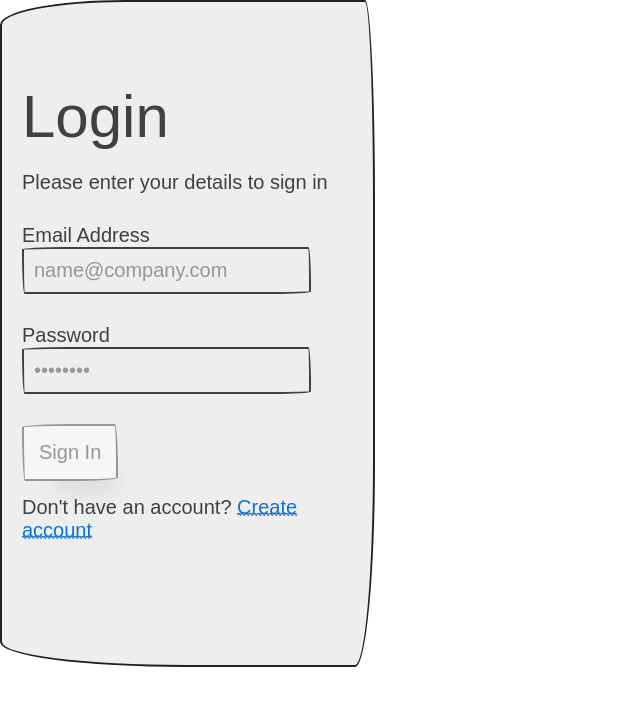
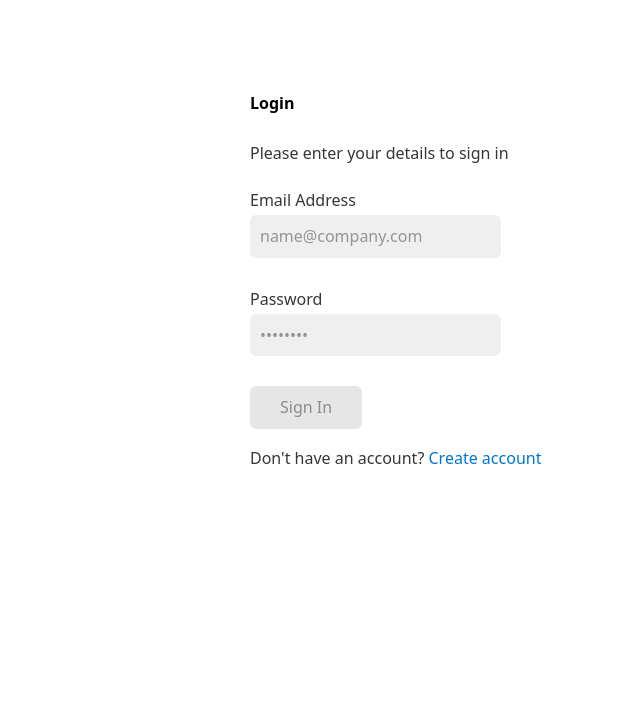
Before and after one commit to wspot-develop/sketch, a React (Vite) app: page /login in a window 1280 px wide. Shown: the top 706 px of the page, without its empty margins (0-640 px from the left). Built offline with nearby package versions, Linux system fonts and the light colour scheme; no server answers; a web font is replaced by a local one.

Commit message:
feat: change css

```diff
--- a/package.json
+++ b/package.json
@@ -14,6 +14,7 @@
     "@react-google-maps/api": "^2.20.8",
     "@tailwindcss/vite": "^4.1.18",
     "lucide-react": "^0.563.0",
+    "mvp.css": "^1.17.3",
     "papercss": "^1.9.2",
     "react": "^19.2.0",
     "react-dom": "^19.2.0",
--- a/src/App.tsx
+++ b/src/App.tsx
@@ -17,6 +17,8 @@ import Page from './pages/page';
 import ParkedWaitingPage from './pages/parked-waiting';
 import SearchSpotPage from './pages/search-spot-page';
 import Simulator from './pages/simulator';
+import LoginDesktop from './pages/login';
+
 
 
 function App() {
@@ -35,14 +37,15 @@ function App() {
         <Route path="/waiting" element={<WaitingPlacePage />} />
         <Route path="/car-start-parking/:user_id/:vehicle_id" element={<CarStartParkingPage />} />
         <Route path="/parking-spots/:vehicle_id" element={<ParkingSpotsPage />} />
-        <Route path="/login" element={<LoginPage />} />
+        <Route path="/login-mobile" element={<LoginPage />} />
+        <Route path="/login" element={<LoginDesktop />} />
         <Route path="/cars" element={<CarPage />} />
         <Route path="/cars/:vehicle_id" element={<CarNotificationPage />} />
         <Route path="/car-create" element={<CarCreatePage />} />
         <Route path="/register" element={<RegisterPage />} />
         <Route path="/page" element={<Page />} />
         <Route path="/" element={<Navigate to="/login" replace />} />
-        <Route path="/simulator" element={<Simulator />} />
+        <Route path="/simulator/:booking_id" element={<Simulator />} />
       </Routes>
     </Router>
     </WsProvider>
--- a/src/main.tsx
+++ b/src/main.tsx
@@ -1,7 +1,8 @@
 import { StrictMode } from 'react'
 import { createRoot } from 'react-dom/client'
 
-import 'papercss/dist/paper.min.css'
+//import 'papercss/dist/paper.min.css'
+import 'water.css/out/water.min.css'
 import './index.css'
 
 import App from './App.tsx'
--- /dev/null
+++ b/src/pages/login.tsx
@@ -0,0 +1,75 @@
+import React, { useState } from 'react';
+import { login } from '../api';
+import { useNavigate } from 'react-router-dom';
+
+const LoginPage: React.FC = () => {
+  const [email, setEmail] = useState('');
+  const [password, setPassword] = useState('');
+  const [message, setMessage] = useState('');
+  const navigate = useNavigate();
+
+  const isPasswordValid = password.length >= 6;
+
+  const handleSubmit = async (e: React.FormEvent) => {
+    setMessage('');
+    e.preventDefault();
+    try {
+      await login(email, password);
+      navigate('/simulator/booking-id');
+    } catch (error) {
+      setMessage(`Login failed. Please check your credentials and try again. ${new Date().toLocaleTimeString()}`);
+      console.error('Login failed:', error);
+    }
+  };
+
+  return (
+    <div className='container' >
+      <div >
+        <div className='pt-12 pb-6'>
+          <h2 className='pb-4'>Login</h2>
+          <p>Please enter your details to sign in</p>
+        </div>
+        <form onSubmit={handleSubmit} className='flex flex-col gap-6'>
+          <div>
+            <label htmlFor="email">Email Address</label>
+            <input
+              type="email"
+              id="email"
+              placeholder="name@company.com"
+              value={email}
+              onChange={(e) => setEmail(e.target.value)}
+              required
+            />
+          </div>
+          <div>
+            <label htmlFor="password">Password</label>
+            <input
+              type="password"
+              id="password"
+              placeholder="••••••••"
+              value={password}
+              onChange={(e) => setPassword(e.target.value)}
+              required
+              minLength={6}
+            />
+            {password.length > 0 && !isPasswordValid && (
+              <p className="text-red-500 text-sm mt-1">Password must be at least 6 characters</p>
+            )}
+          </div>
+          <div>
+
+            <button type="submit" disabled={!isPasswordValid}>
+              Sign In
+            </button>
+            {message && <p className='pt-3 text-red-700'>{message}</p>}
+          </div>
+        </form>
+        <div className="pt-3">
+          <p>Don't have an account? <a href="/register">Create account</a></p>
+        </div>
+      </div >
+    </div >
+  );
+};
+
+export default LoginPage;
--- a/src/pages/simulator.tsx
+++ b/src/pages/simulator.tsx
@@ -1,38 +1,21 @@
-import { useEffect, useMemo, useState } from 'react';
-import { GoogleMap, useJsApiLoader, Marker } from '@react-google-maps/api';
+import { useEffect, useState } from 'react';
+import { useSearchParams } from 'react-router-dom';
 import { useWs } from '../ws-provider';
-import { getBookings } from '../api';
-
-interface Booking {
-  id: string;
-  available_from: string;
-  latitude: string;
-  longitude: string;
-}
-
-const mapContainerStyle = { width: '100%', height: '400px' };
 
 const SimulatorPage: React.FC = () => {
+  const [searchParams] = useSearchParams();
   // eslint-disable-next-line @typescript-eslint/no-explicit-any
   const [message, setMessage] = useState<Record<string, any>>({})
-  const [bookingId, setBookingId] = useState('')
-  const [bookings, setBookings] = useState<Booking[]>([])
+  const [bookingId, setBookingId] = useState(searchParams.get('booking_id') ?? '')
   const [logs, setLogs] = useState<string[]>([])
   const { send, subscribe } = useWs();
 
-  const { isLoaded } = useJsApiLoader({
-    googleMapsApiKey: import.meta.env.VITE_GOOGLE_MAPS_API_KEY ?? '',
-  });
-
-  const center = useMemo(() => {
-    if (bookings.length === 0) return { lat: -33.45, lng: -70.65 };
-    const lats = bookings.map(b => parseFloat(b.latitude));
-    const lngs = bookings.map(b => parseFloat(b.longitude));
-    return {
-      lat: lats.reduce((a, b) => a + b, 0) / lats.length,
-      lng: lngs.reduce((a, b) => a + b, 0) / lngs.length,
-    };
-  }, [bookings]);
+  useEffect(() => {
+    const fromUrl = searchParams.get('booking_id');
+    if (fromUrl) {
+      send({ type: 'subscribe', channel: fromUrl });
+    }
+  }, [searchParams, send]);
 
   useEffect(() => {
     const log = (msg: string, ...args: unknown[]) => {
@@ -59,12 +42,6 @@ const SimulatorPage: React.FC = () => {
       unsubscribe()
     }
   }, [bookingId, send, subscribe])
-
-  useEffect(() => {
-    getBookings().then((res) => {
-      setBookings(res.data ?? res.bookings ?? []);
-    });
-  }, []);
 
   const onSubscribeHandle = (bookingId: string) => {
     send({ type: 'subscribe', channel: bookingId })
@@ -100,59 +77,42 @@ const SimulatorPage: React.FC = () => {
 
 
   return (
-    <div className='bg-white p-6 scroll-auto w-full'>
+    <div className='bg-white p-6 text-sx scroll-auto w-full'>
 
-      <div className='pt-12'>
-        <div className='flex'>
+      <div>
+        <div className='flex items-center gap-2'>
           <button onClick={() => onSubscribeHandle(bookingId)}>Subscribe</button>
-          <input className='w-full' type="text" value={bookingId} onChange={(event) => setBookingId(event.target.value)}></input>
+          <div>
+            <input type="text" value={bookingId} onChange={(event) => setBookingId(event.target.value)}></input>
+          </div>
         </div>
 
-        <div className='flex gap-3 justify-between'>
+        <div className='flex flex-col gap-3 justify-between'>
           <div>
-            <div className='pt-6'>[accept-match]</div>
+            <div className='pt-3'>[accept-match]</div>
             <button onClick={() => onAcceptMatchHandle(bookingId)}>Aceptar: que venga aparcar</button>
           </div>
 
           <div>
-            <div className='pt-6'>[accept-arrive]</div>
+            <div className='pt-3'>[accept-arrive]</div>
             <button onClick={() => onAcceptArriveHandle(bookingId)}>Aceptar: que ya lo veo</button>
           </div>
 
           <div>
-            <div className='pt-6'>[cancel-match]</div>
+            <div className='pt-3'>[cancel-match]</div>
             <button onClick={() => onCancelMatchHandle(bookingId)}>Cancelar: que me canse de esperar</button>
           </div>
         </div>
       </div>
 
-      <div className='pt-6 gap-3 flex w-full justify-between'>
-        <div className='flex-1'>
-          <h3>Mapa</h3>
-          {isLoaded ? (
-            <GoogleMap mapContainerStyle={mapContainerStyle} center={center} zoom={14}>
-              {bookings.map((booking) => (
-                <Marker
-                  key={booking.id}
-                  position={{ lat: parseFloat(booking.latitude), lng: parseFloat(booking.longitude) }}
-                  title={`${booking.available_from}`}
-                  onClick={() => setBookingId(booking.id)}
-                />
-              ))}
-            </GoogleMap>
-          ) : (
-            <p>Cargando mapa…</p>
-          )}
-        </div>
-        <div className='flex-1'>
+      <div >
         <h3>Logs</h3>
         <textarea
-            className='w-full font-mono text-sm'
+          className='w-full text-xs h-24 font-mono'
           rows={15}
           readOnly
           value={logs.join('\n')}
         />
-        </div>
       </div>
 
     </div>
```
Also changed, not shown: 1 other file (tests, documents, lock files or other folders). Lines whose indentation alone changed are shown as unchanged.
